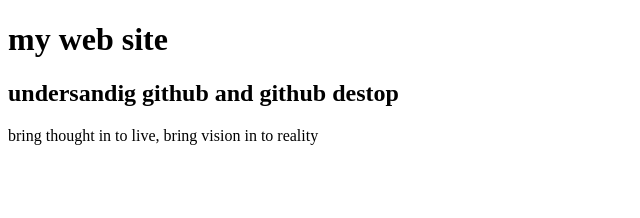
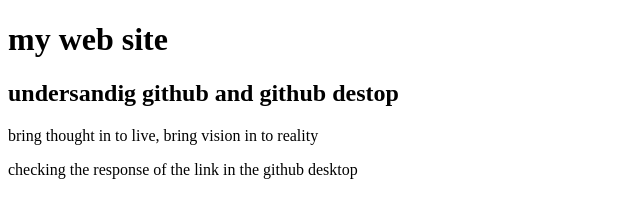
Before and after one commit to favour-kingsley1/Live_web, a plain HTML site: page index.html in a window 1280 px wide. Shown: the whole page, without its empty margins (0-640 px from the left). Drawn offline with Linux system fonts and the light colour scheme.

Commit message:
committing change

```diff
--- a/index.html
+++ b/index.html
@@ -9,4 +9,5 @@
 <h1>my web site</h1>
 <h2>undersandig github and github destop</h2>
 <p>bring thought in to live, bring vision in to reality</p>
+    <p>checking the response of the link in the github desktop </p>
 </html>
```
